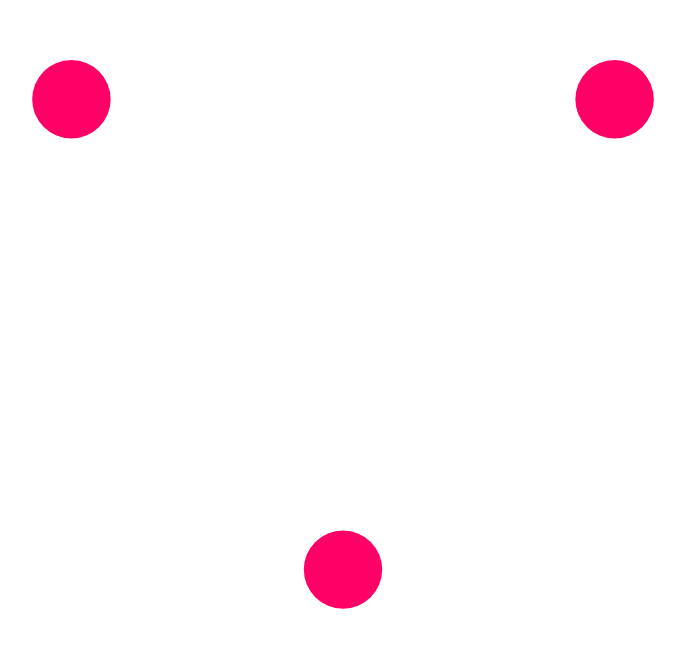
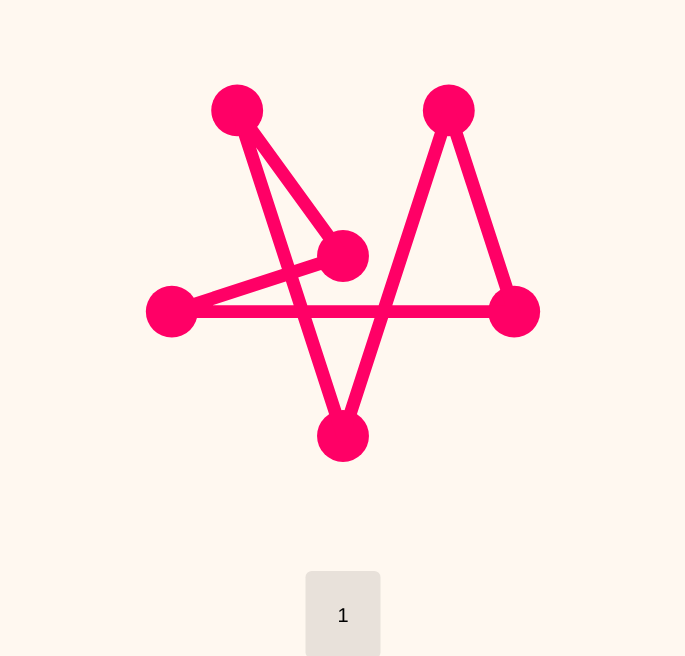
Before and after one commit to achirita/brisk, a plain HTML site: page index.html in a window 1280 px wide. Shown: the part 144-800 px from the top of the page, without its empty margins (297-982 px from the left). Drawn offline with Linux system fonts and the light colour scheme.

Commit message:
Partial functionality for show-pattern.js

```diff
--- /dev/null
+++ b/css/style.css
@@ -0,0 +1,5 @@
+html, body {
+  margin: 0;
+  padding: 0;
+  background-color: #FFF8F0;
+}
--- a/index.html
+++ b/index.html
@@ -5,10 +5,12 @@
     <meta name="mobile-web-app-capable" content="yes">
     <!--
     <link href="https://fonts.googleapis.com/css?family=Nunito:400,600" rel="stylesheet">
+	-->
     <link rel="stylesheet" type="text/css" href="css/style.css">
-    -->
+
     <script src="js/lib/svg.min.js"></script>
     <script src="js/game.js"></script>
+	<script src="js/styles.js"></script>
     <script src="js/views/show-pattern.js"></script>
     <script src="js/views/draw-pattern.js"></script>
   </head>
--- a/js/game.js
+++ b/js/game.js
@@ -2,10 +2,11 @@ var Game = (function () {
 
   var svg = null;
   var currentView = null;
+  var level = 1;
 
   var initialize = function(element) {
     svg = SVG(element);
-    svg.viewbox(0, 0, 100, 100);
+    svg.viewbox(0, 0, 360, 640);
   };
 
   var changeView = function(view) {
@@ -20,11 +21,32 @@ var Game = (function () {
     return svg;
   };
 
+  var getLevel = function() {
+	return level;
+  };
+
+  var setLevel = function(newLevel) {
+	level = newLevel;
+  };
+
+  var getWidth = function() {
+	return svg.viewbox().width;
+  };
+
+  var getHeight = function() {
+	return svg.viewbox().height;
+  };
+
   return {
     Views: {},
+	Styles: {},
     initialize: initialize,
     changeView: changeView,
-    draw: draw
+    draw: draw,
+	getLevel: getLevel,
+	setLevel: setLevel,
+	getWidth: getWidth,
+	getHeight: getHeight
   };
 
 })();
--- /dev/null
+++ b/js/styles.js
@@ -0,0 +1,24 @@
+(function (Styles) {
+
+  Styles.Circle = {
+	fill: '#f06',
+	r: '4%'
+  };
+
+  Styles.Path = {
+    stroke: '#f06',
+    'stroke-width': '2%',
+    fill: 'none',
+	'stroke-linecap': 'round',
+	'stroke-linejoin': 'round'
+  };
+
+  Styles.LevelBackground = {
+    fill: '#E8E1DA',
+	width: 60,
+	height: 70,
+	rx: 5,
+	ry: 5
+  };
+
+})(Game.Styles);
--- a/js/views/show-pattern.js
+++ b/js/views/show-pattern.js
@@ -3,11 +3,34 @@
   Views.ShowPattern = function (context) {
 
     this.create = function() {
-      var vertices = generatePolygonVertices({x: 50, y: 50}, 40, 3);
+      var center = {x: context.getWidth() / 2, y: context.getHeight() / 2}
+
+	  context.draw().rect().attr(context.Styles.LevelBackground).cx(context.getWidth() / 2).cy(context.getHeight() - 33);
+	  context.draw().plain(context.getLevel()).cx(context.getWidth() / 2).cy(context.getHeight() - 33);
+
+	  //generate polygon vertices
+	  var vertices = generatePolygonVertices(center, 0.4 * context.getWidth(), 5);
+
+	  //ceate a circle for each polygon vertex
 	  for(var i = 0; i < vertices.length; i++) {
-        context.draw().circle(10).center(vertices[i].x, vertices[i].y).fill("#f06");
+        context.draw().circle().center(vertices[i].x, vertices[i].y).attr(context.Styles.Circle);
       }
-      //context.changeView(new Views.DrawPattern(context));
+
+	  //create middle circle
+	  context.draw().circle().center(center.x, center.y).attr(context.Styles.Circle);
+
+	  //shuffle the vertices in order to get random patterns
+	  shuffleArray(vertices);
+
+	  //add the center point to the vertices array in order to generate animations easier
+	  vertices.unshift(center);
+
+	  //create a path between the shuffled vertices and animate it
+	  var path = context.draw().path(toPath(vertices)).attr(context.Styles.Path);
+	  path.stroke({dasharray: path.length(), dashoffset: path.length()});
+	  path.animate(1500).attr({'stroke-dashoffset': 0});
+
+	  //context.changeView(new context.Views.DrawPattern());
     };
 
     this.destroy = function() {
@@ -28,4 +51,26 @@
 	return polyPoints;
   };
 
+  var toPath = function(points) {
+	var path = "";
+	path += "M" + points[0].x + " " + points[0].y + " ";
+	for(var i = 1; i < points.length; i++) {
+		path += "L" + points[i].x + " " + points[i].y + " ";
+	}
+	path += "Z";
+	return path;
+  };
+
+  //shuffle an array in place
+  //returns the shuffled array for convenience
+  var shuffleArray = function(array) {
+	for (var i = array.length - 1; i > 0; i--) {
+	  var j = Math.floor(Math.random() * (i + 1));
+	  var temp = array[i];
+	  array[i] = array[j];
+	  array[j] = temp;
+	}
+	return array;
+  };
+
 })(Game.Views);
```
Lines whose indentation alone changed are shown as unchanged.
